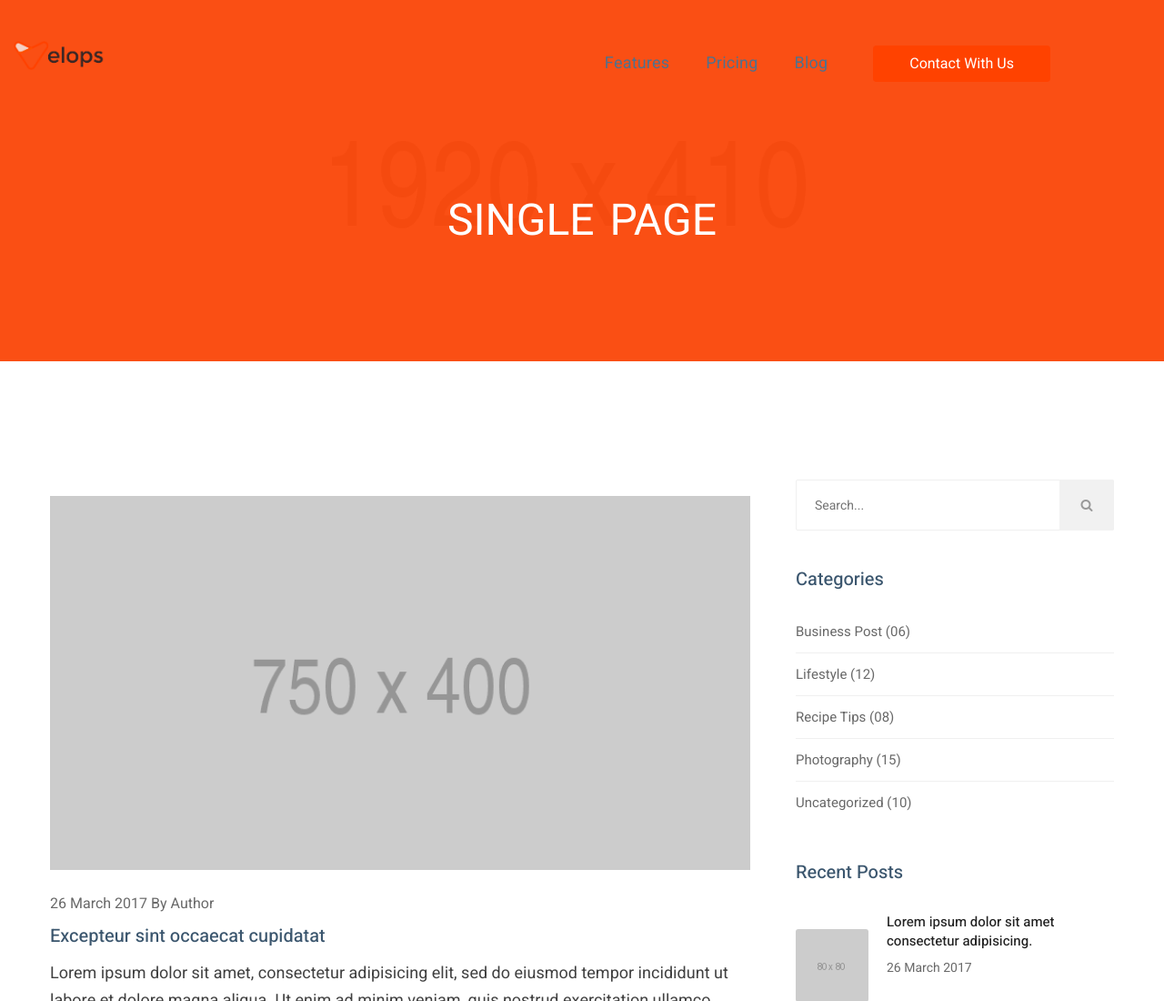
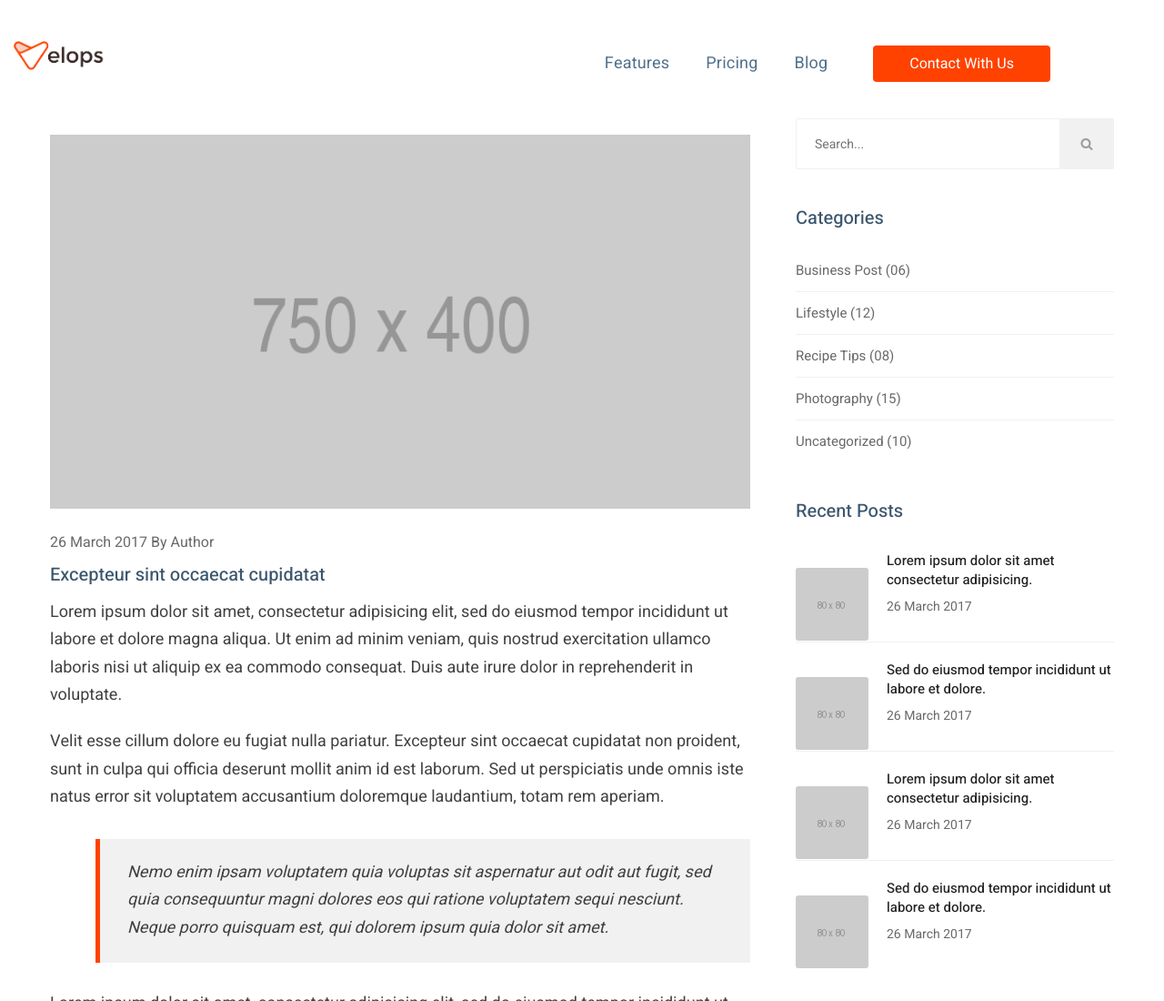
Before and after one commit to commitive/services.velops.github.io, a plain HTML site: page blog-single.html in a window 1280 px wide. Shown: the top 1100 px of the page at 91% size. Drawn offline with Linux system fonts and the light colour scheme; a script that the page names is missing.

```diff
--- a/blog-single.html
+++ b/blog-single.html
@@ -25,14 +25,6 @@
     <div class="preloader"></div>
     <div data-include="include/header.html"></div>
     <!--End Main Header -->
-
-    <!--Page Title-->
-    <section class="page-title" style="background-image:url(images/background/page-title.jpg);">
-        <div class="auto-container">
-            <h1>Single Page</h1>
-        </div>
-    </section>
-
 
     <!--Sidebar Page-->
     <div class="sidebar-page-container">
```
